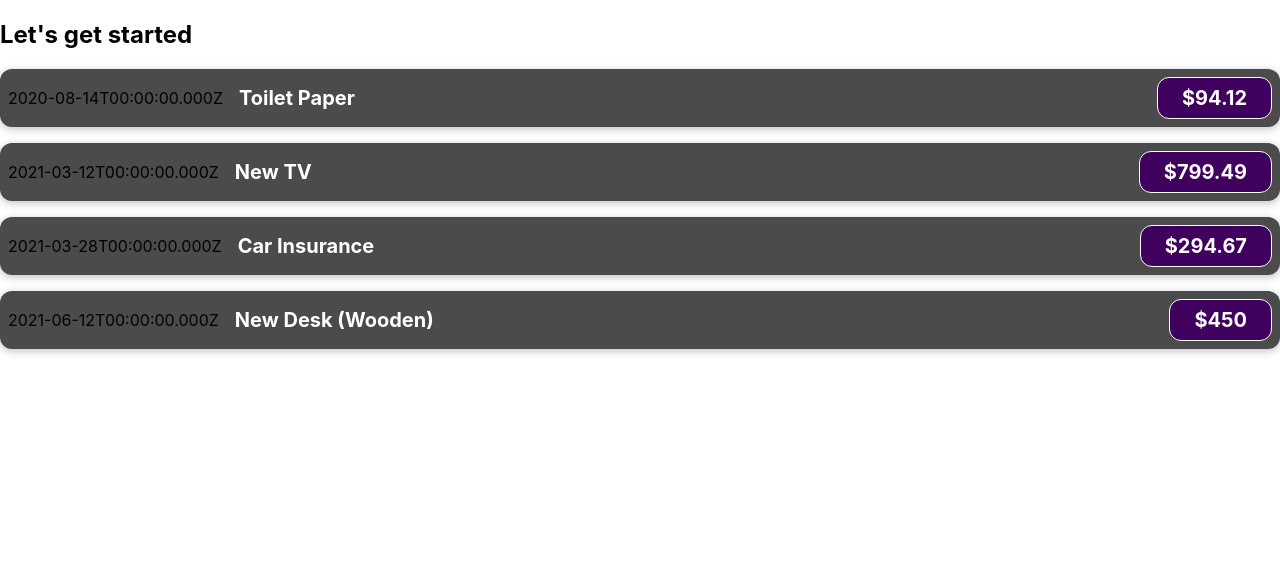
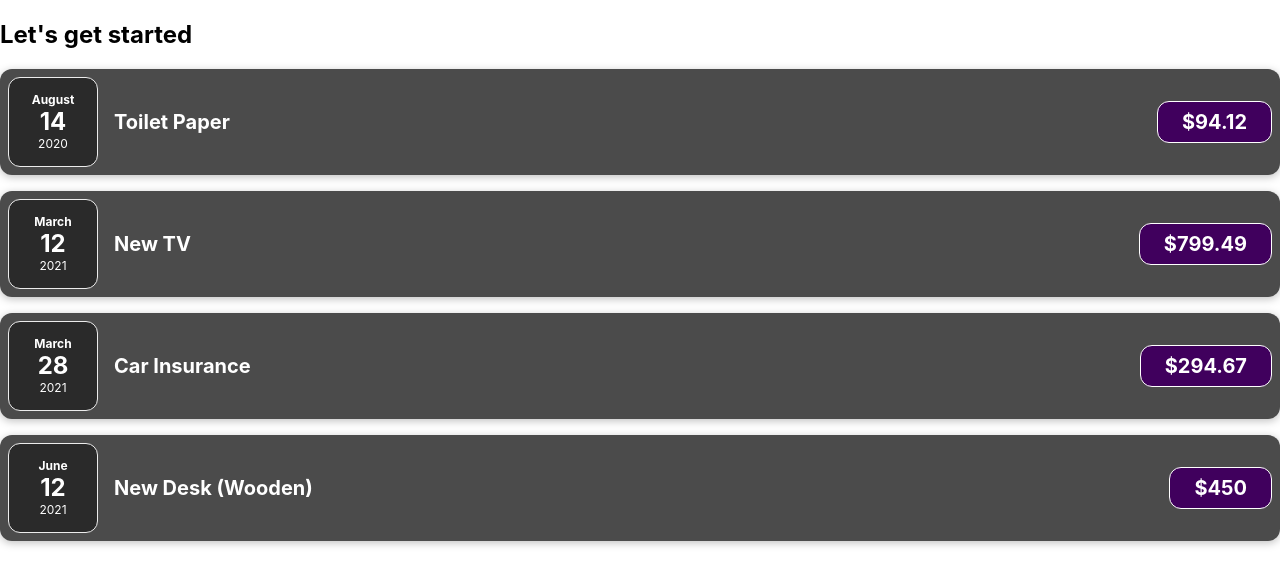
Before and after one commit to lioneltraore/react-course, a React (Create React App) app in the folder project-init/: page / in a window 1280 px wide. Shown: the top 586 px of the page. Built offline with nearby package versions, Linux system fonts and the light colour scheme.

Commit message:
split date component

```diff
--- /dev/null
+++ b/project-init/src/components/ExpenseDate.js
@@ -0,0 +1,17 @@
+import './ExpenseItem.scss';
+
+function ExpenseDate(props) {
+    const month = props.date.toLocaleString('en-US', { month: 'long' });
+    const day = props.date.toLocaleString('en-US', { day: '2-digit' });
+    const year = props.date.getFullYear();
+
+    return (
+        <div className="expense-date">
+            <div className="expense-date__month">{month}</div>
+            <div className="expense-date__day">{day}</div>
+            <div className="expense-date__year">{year}</div>
+        </div>
+    );
+}
+
+export default ExpenseDate;
--- a/project-init/src/components/ExpenseItem.js
+++ b/project-init/src/components/ExpenseItem.js
@@ -1,10 +1,11 @@
+import ExpenseDate from './ExpenseDate';
 import './ExpenseItem.scss';
 
 function ExpenseItem(props) {
 
     return (
         <div className='expense-item'>
-            <div>{props.date.toISOString()}</div>
+            <ExpenseDate date = {props.date} />
             <div className='expense-item__description'>
                 <h2>{props.title}</h2>
                 <div className='expense-item__price'>${props.amount}</div>
--- a/project-init/src/components/ExpenseItem.scss
+++ b/project-init/src/components/ExpenseItem.scss
@@ -37,33 +37,46 @@
   }
 }
 
-// .expense-item__description {
-//   display: flex;
-//   flex-direction: column;
-//   gap: 1rem;
-//   align-items: flex-end;
-//   flex-flow: column-reverse;
-//   justify-content: flex-start;
-//   flex: 1;
-// }
+.expense-date {
+  display: flex;
+  flex-direction: column;
+  width: 5.5rem;
+  height: 5.5rem;
+  border: 1px solid #ececec;
+  background-color: #2a2a2a;
+  color: white;
+  border-radius: 12px;
+  align-items: center;
+  justify-content: center;
 
-// .expense-item h2 {
-//   color: #3a3a3a;
-//   font-size: 1rem;
-//   flex: 1;
-//   margin: 0 1rem;
-//   color: white;
-// }
+  &__month {
+    font-size: 0.75rem;
+    font-weight: bold;
+  }
 
-// .expense-item__price {
-//   font-size: 1rem;
-//   font-weight: bold;
-//   color: white;
-//   background-color: #40005d;
-//   border: 1px solid white;
-//   padding: 0.5rem;
-//   border-radius: 12px;
-// }
+  &__year {
+    font-size: 0.75rem;
+  }
+
+  &__day {
+    font-size: 1.5rem;
+    font-weight: bold;
+  }
+}
+
+//   .expense-date__month {
+//     font-size: 0.75rem;
+//     font-weight: bold;
+//   }
+
+//   .expense-date__year {
+//     font-size: 0.75rem;
+//   }
+
+//   .expense-date__day {
+//     font-size: 1.5rem;
+//     font-weight: bold;
+//   }
 
 @media (min-width: 580px) {
   .expense-item__description {
```
